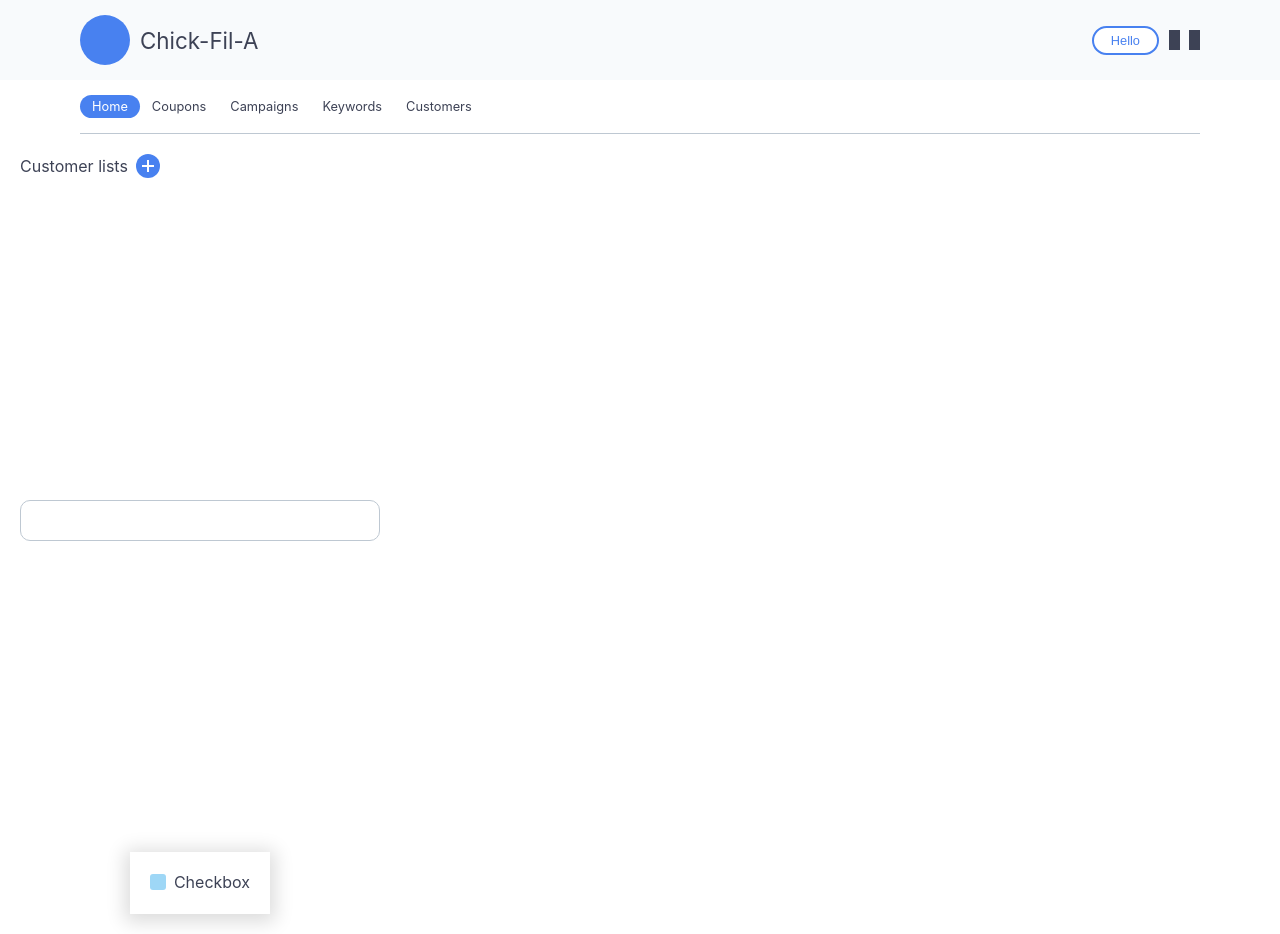
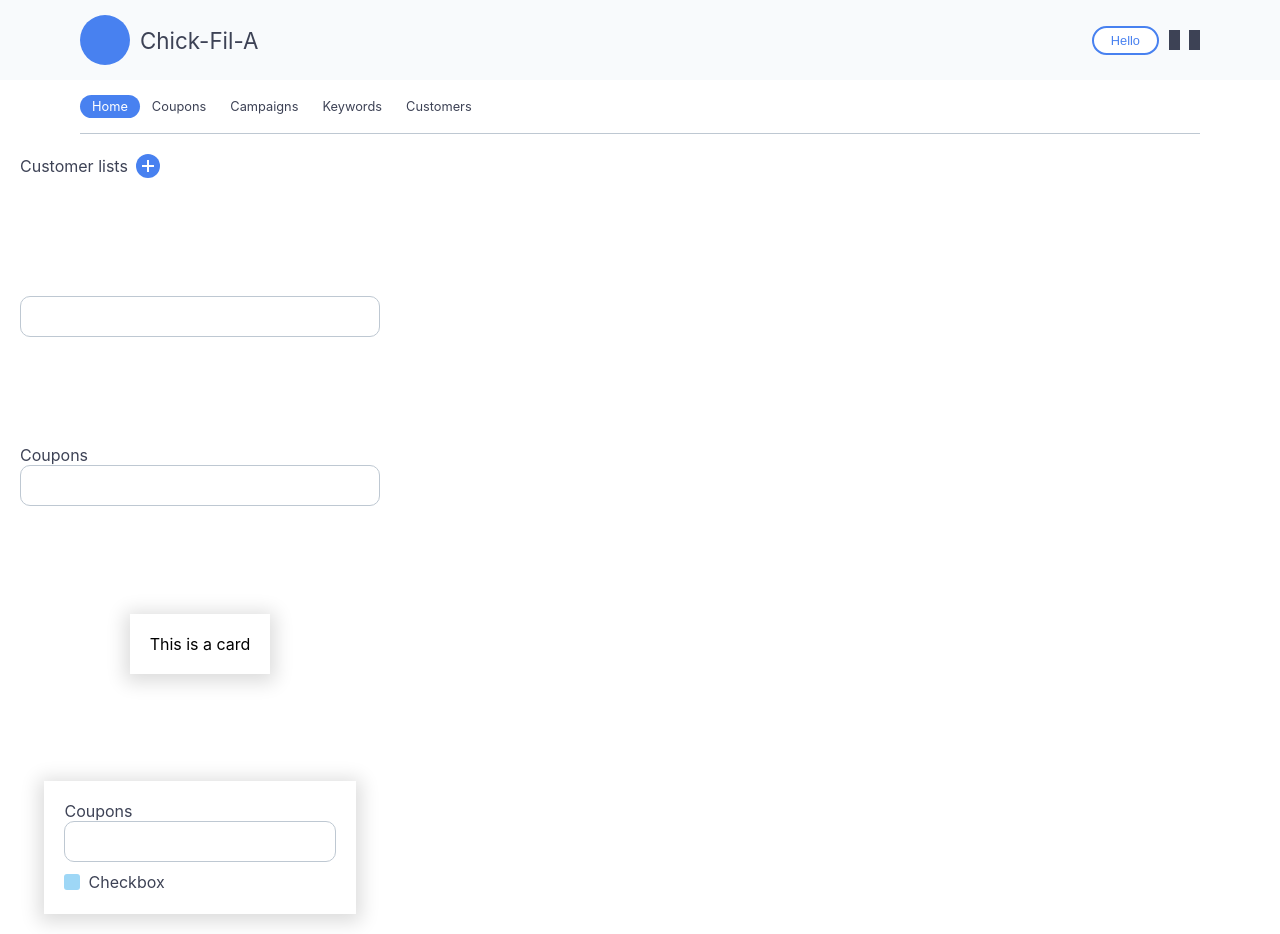
Before and after one commit to SD1G45/sms, a Next.js app: page / in a window 1280 px wide. Built offline with nearby package versions, Linux system fonts and the light colour scheme.

Commit message:
Added label to textfield

```diff
--- a/components/TextField/TextField.tsx
+++ b/components/TextField/TextField.tsx
@@ -1,11 +1,17 @@
 import React from "react";
-import { ErrorMessage, StyledTextField, TextFieldContainer } from "./styles";
+import {
+  ErrorMessage,
+  Label,
+  StyledTextField,
+  TextFieldContainer,
+} from "./styles";
 import { TextFieldProps } from "./types";
 
 const TextField = React.forwardRef<HTMLInputElement, TextFieldProps>(
-  ({ error, errorMessage, value, className, ...other }, ref) => {
+  ({ error, errorMessage, value, label, className, ...other }, ref) => {
     return (
       <TextFieldContainer ref={ref} className={className}>
+        <Label>{label || ""}</Label>
         <StyledTextField type="text" error={error} {...other} value={value} />
         {error && errorMessage && <ErrorMessage>{errorMessage}</ErrorMessage>}
       </TextFieldContainer>
--- a/components/TextField/styles.ts
+++ b/components/TextField/styles.ts
@@ -5,7 +5,11 @@
   width: 100%;
 `;
 
-export const StyledTextField = styled.input<TextFieldProps>`
+export const Label = styled.label`
+  margin-bottom: 50px;
+`;
+
+export const StyledTextField = styled.input<Omit<TextFieldProps, "label">>`
   padding: 12px;
   border: 1px solid
     ${(props) =>
--- a/components/TextField/types.ts
+++ b/components/TextField/types.ts
@@ -2,6 +2,7 @@
 
 export interface TextFieldProps extends React.HTMLAttributes<HTMLInputElement> {
   value: string;
+  label?: string;
   error?: boolean;
   errorMessage?: string;
   className?: string;
--- a/pages/index.tsx
+++ b/pages/index.tsx
@@ -70,7 +70,12 @@
         onSelect={(id) => setSelectedId(id)}
         selectedId={selectedId}
       />
+      <TextField value="" onChange={() => {}} label="Coupons" />
+      <Card style={{ padding: 80 }}>This is a card</Card>
       <Card>
+        <TextField value="" onChange={() => {}} label="Coupons" />
+        <div style={{ marginBottom: 10 }} />
+
         <Checkbox
           label="Checkbox"
           checked={checked}
```
